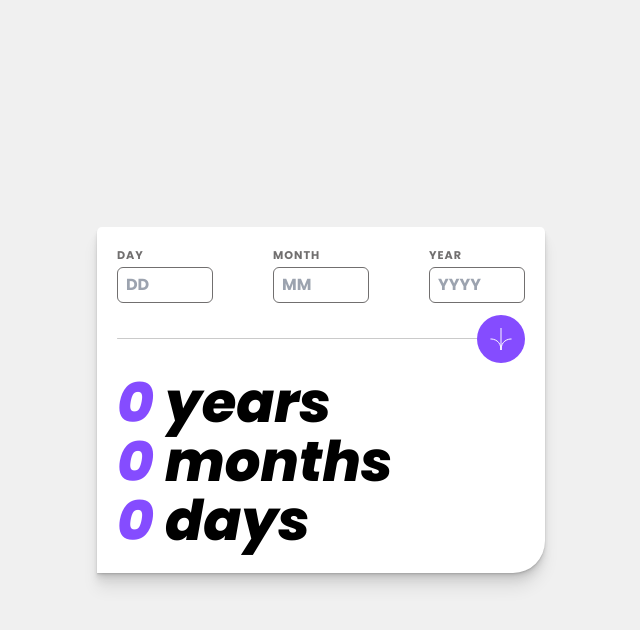
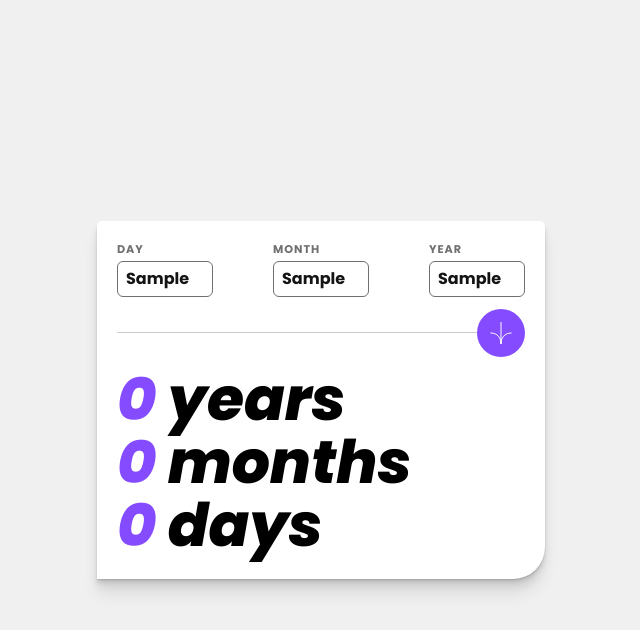
Before and after one commit to Rickyngechu/proj-8, a website: page index.html in a window 1280 px wide. Both pictures are taken after typing "Sample", "Sample", "Sample" into the empty fields and a click on the button 819 px from the left and 339 px from the top of the page. Shown: the whole page, without its empty margins (319-959 px from the left). Drawn offline with Linux system fonts and the light colour scheme.

Commit message:
Fix bugs

```diff
--- a/index.html
+++ b/index.html
@@ -80,11 +80,20 @@
             </form>
           </div>
           <div class="output">
-            <p><span class="val years-val">__</span> <span>years</span></p>
+            <p>
+              <span class="val years-val text-4xl sm:text-6xl">__</span>
+              <span class="text-4xl sm:text-6xl">years</span>
+            </p>
 
-            <p><span class="val months-val">__</span> <span>months</span></p>
+            <p>
+              <span class="val months-val text-4xl sm:text-6xl">__</span>
+              <span class="text-4xl sm:text-6xl">months</span>
+            </p>
 
-            <p><span class="val days-val">__</span> <span>days</span></p>
+            <p>
+              <span class="val days-val text-4xl sm:text-6xl">__</span>
+              <span class="text-4xl sm:text-6xl">days</span>
+            </p>
           </div>
         </div>
       </div>
--- a/script.js
+++ b/script.js
@@ -35,8 +35,8 @@
     let numofYears = 0;
 
     // Get the input values from the user interface
-    const dayInpt = +dayinp.value;
-    const monthInpt = +monthinp.value;
+    const dayInpt = `${+dayinp.value}`.padStart(2, 0);
+    const monthInpt = `${+monthinp.value}`.padStart(2, 0);
     const yearInpt = +yearinp.value;
 
     // Check if the day or the month or the year is greater than current day?
@@ -80,7 +80,7 @@
     //Checking if the date is valid
     if (isNaN(dateTime)) {
       alert("Invalid date,Please enter correct date! ");
-      dayinp.value = monthinp.value = yearinp.value = "";
+      // dayinp.value = monthinp.value = yearinp.value = "";
     } else {
       console.log(dateTime);
       //Convert the date into time in miliseconds
@@ -88,31 +88,23 @@
 
       //Get the diffrence in time now and user input time
       const timeDiff = Date.now() - timeGet;
-      console.log(timeGet);
-      console.log(timeDiff);
 
       //Calculate years
       numofYears = Math.abs(Math.floor(timeDiff / (86400000 * 365)));
 
       console.log(numofYears);
-      const diff = timeDiff - 20 * 31536000000;
+      const diff = timeDiff - 86400000 * 365 * numofYears;
 
       //Calculate months
-      months = Math.abs(Math.floor(diff / 2626560000));
+      months = Math.abs(Math.floor(diff / (86400000 * 31)));
       console.log(months);
-      const diffrentdays = diff - 86400000 * 9;
+      const diffrentdays = diff - 86400000 * 31 * months;
 
       //calculate days
       days = Math.abs(Math.floor(diffrentdays / 86400000));
-
-      //We shall finally print a string containing all the data.
-      console.log(
-        `The time diffrence will be ${numofYears} years, ${months} months and ${days} days.`
-      );
     }
 
-    console.log(dayInpt, monthInpt, yearInpt);
-
+    /*Print the calculated items to the labels*/
     yearVal.textContent = numofYears;
     monthVal.textContent = months;
     dayVal.textContent = days;
```
Also changed, not shown: css/style.css (+5 -2 lines), dist/output.css.
